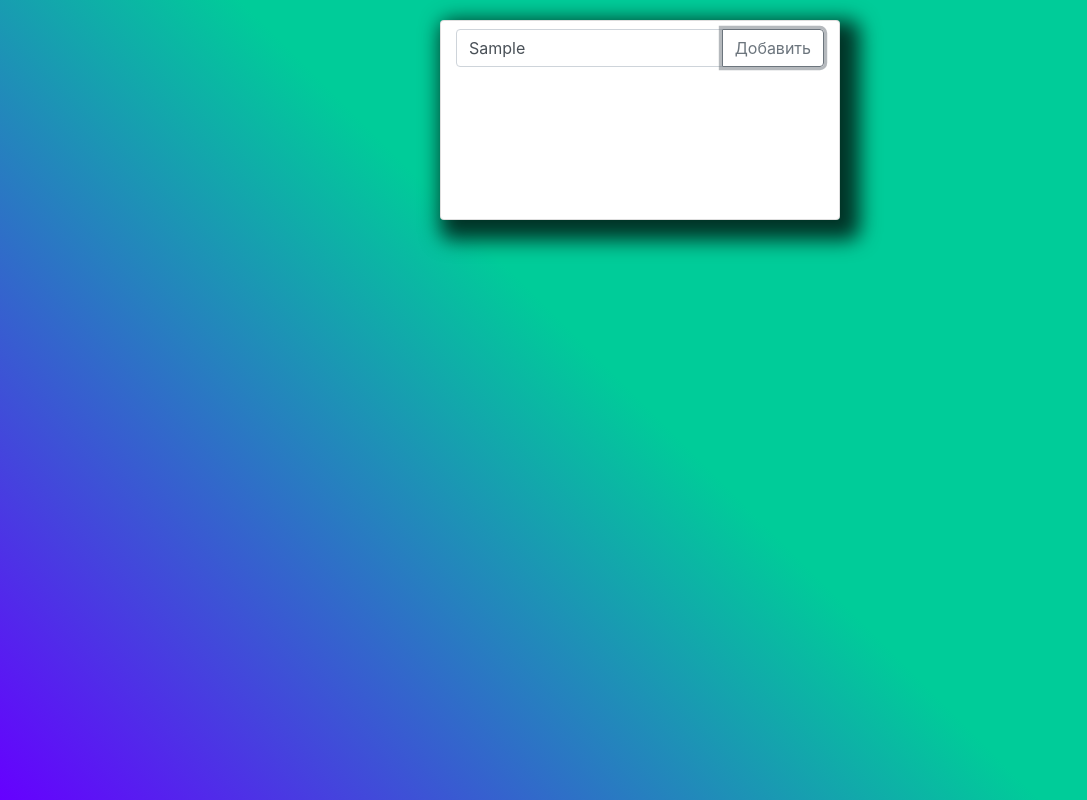
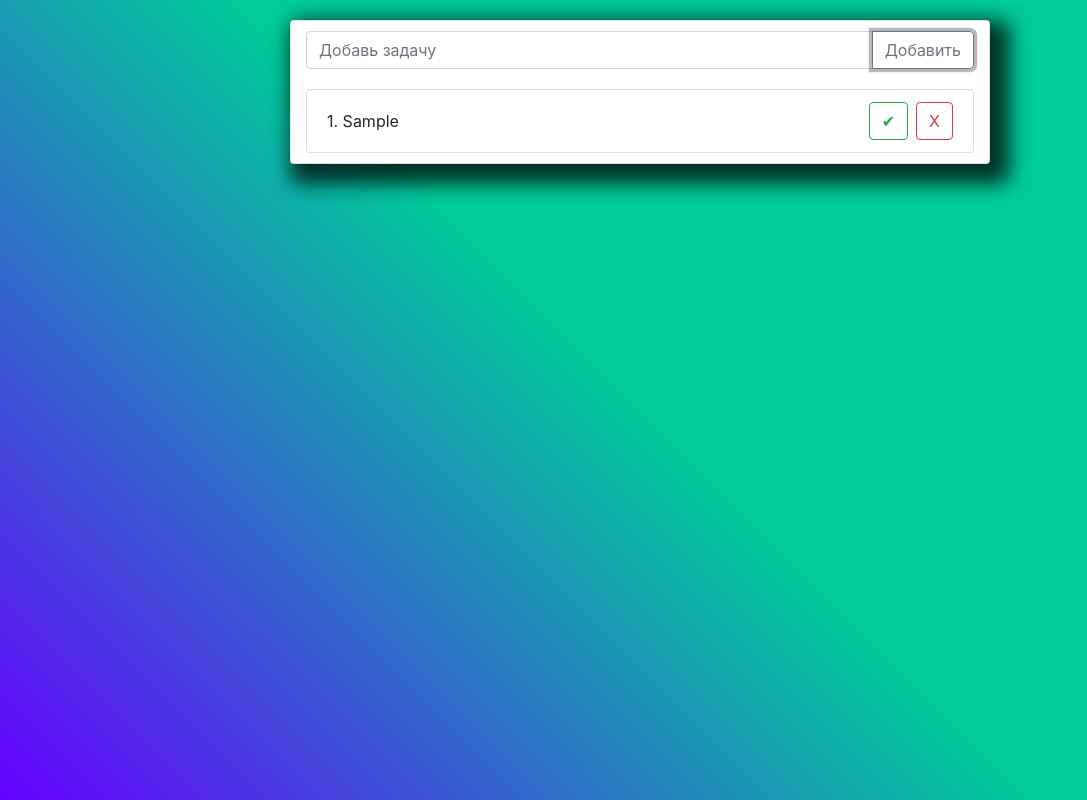
Before and after one commit to czenturion/todos-spa, a React (Create React App) app: page / in a window 1280 px wide. Both pictures are taken after typing "Sample" into the empty fields and a click on the button "Добавить". Shown: the whole page, without its empty margins (0-1087 px from the left). Built offline with nearby package versions, Linux system fonts and the light colour scheme.

Commit message:
feat: creating/deleting tasks, design

```diff
--- a/src/App.css
+++ b/src/App.css
@@ -9,11 +9,11 @@ body,
 }
 
 .App {
+  padding: 20px 10px;
   display: flex;
   flex-direction: column;
   align-items: center;
   justify-items: center;
-  padding-top: 20px;
 }
 
 .background {
@@ -26,14 +26,23 @@ body,
 }
 
 .card {
-  padding: 8px 0;
-  width: 400px;
-  min-height: 200px;
+  max-width: 700px;
+  width: 100%;
+  min-height: 100px;
   -webkit-box-shadow: 10px 10px 20px 10px rgba(0,0,0,0.75);
   -moz-box-shadow: 10px 10px 20px 10px rgba(0,0,0,0.75);
   box-shadow: 10px 10px 20px 10px rgba(0,0,0,0.75);
 }
 
-.btn-outline-secondary:focus {
-  outline: red;
+.container {
+  padding-top: 10px;
+  padding-bottom: 10px;
 }
+
+.text {
+  overflow: hidden;
+}
+
+.btn-toolbar {
+  flex-wrap: nowrap;
+}
--- a/src/App.tsx
+++ b/src/App.tsx
@@ -1,16 +1,37 @@
 import React, { useState } from 'react'
 import './App.css'
 import TodoInput from "./components/todo-input/todo-input"
+import TodoList from "./components/todo-list/todo-list";
+
+export type Task = {
+  id: number
+  task: string
+  isCompleted: boolean
+}
 
 const App = () =>  {
-  const [tasks, setTasks] = useState([])
+  const [tasks, setTasks] = useState<Task[]>([])
   const [newTask, setNewTask] = useState('')
+
+  const handleTaskAdd = (e: any) => {
+    e.preventDefault()
+    if (newTask) {
+      const id = tasks.length > 0 ? Math.max(...tasks.map(t => t.id)) + 1 : 1
+      setTasks([...tasks, {id, task: newTask, isCompleted: false}])
+      setNewTask('')
+    }
+  }
+
+  const handleTaskDelete = (id: number) => {
+    setTasks(tasks.filter(task => task.id !== id))
+  }
 
   return (
     <div className="App">
       <div className="background"></div>
       <div className="card">
-        <TodoInput/>
+        <TodoInput handleTaskAdd={handleTaskAdd} onChange={e => setNewTask(e.target.value)} newTask={newTask}/>
+        <TodoList tasks={tasks} handleTaskDelete={handleTaskDelete}/>
       </div>
     </div>
   )
--- a/src/components/todo-input/todo-input.tsx
+++ b/src/components/todo-input/todo-input.tsx
@@ -1,16 +1,18 @@
-import React, { FC } from 'react'
-import s from './todo-input.module.css'
+import React, {FC, FormEvent} from 'react'
 
 type Props = {
-
+  onChange: (event: React.ChangeEvent<HTMLInputElement>) => void
+  handleTaskAdd: (e: FormEvent<HTMLFormElement>) => void
+  newTask: string
 }
 
-const TodoInput: FC<Props> = () => {
-  return <form className="container">
+const TodoInput: FC<Props> = ({ onChange, handleTaskAdd, newTask }) => {
+
+  return <form className="container" onSubmit={handleTaskAdd}>
     <div className="input-group">
-      <input type="text" className='form-control' placeholder='Добавь задачу'/>
+      <input type="text" className='form-control' placeholder='Добавь задачу' onChange={onChange} value={newTask}/>
       <div className="input-group-append">
-        <button className="btn btn-outline-secondary" type="button">Добавить</button>
+        <button className="btn btn-outline-secondary">Добавить</button>
       </div>
     </div>
   </form>
--- a/src/components/todo-list/todo-list.tsx
+++ b/src/components/todo-list/todo-list.tsx
@@ -1 +1,27 @@
-import React from 'react';
+import React, { FC } from 'react'
+import { Task } from '../../App'
+
+type Props = {
+  tasks: Task[]
+  handleTaskDelete: (id: number) => void
+}
+
+const TodoList: FC<Props> = ({ tasks, handleTaskDelete }) => {
+  return <div className="container">
+    <ul className="list-group">
+      {tasks.length > 0 ? tasks.map((task, index) => (
+        <li key={task.id} className="list-group-item d-flex justify-content-between align-items-center">
+          <div className="text">
+            {index + 1 + ". " + task.task}
+          </div>
+          <div className="btn-toolbar ml-2">
+            <button className="btn btn-outline-success mr-2">✔</button>
+            <button className="btn btn-outline-danger" onClick={() => handleTaskDelete(task.id)}>X</button>
+          </div>
+        </li>
+        )) : <li className="list-group-item d-flex justify-content-between align-items-center">Задач нету</li>}
+    </ul>
+  </div>
+}
+
+export default TodoList
```
Also changed, not shown: src/components/todo-input/todo-input.module.css (deleted).
